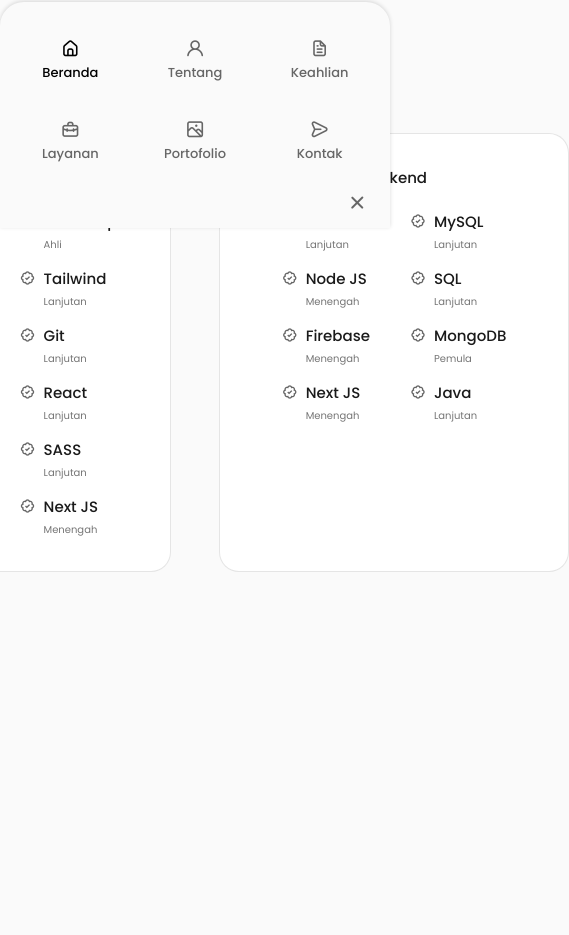
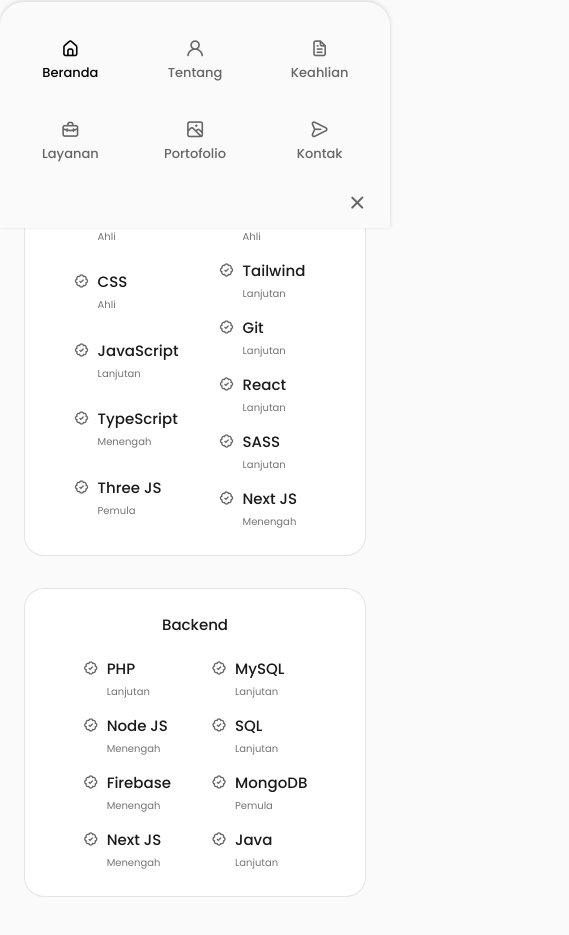
Before and after one commit to fifovalle/WEBSITE-PORTOFOLIO-PRIBADI-VERSI-6.0, a React (Create React App) app: page / in a window 390 px wide. Shown: the part 1460-2395 px from the top of the page, 569 px wide, since content can reach past the window. Before the commit the page ends 2144 px from the top, so only its background shows below. Built offline with nearby package versions, Linux system fonts and the light colour scheme.

Commit message:
Menambahkan responsive

```diff
--- a/src/components/keahlian/keahlian.css
+++ b/src/components/keahlian/keahlian.css
@@ -49,3 +49,30 @@
 .tingkat__keahlian {
     font-size: var(--ukuran-font-kecil-sekali);
 }
+
+@media screen and (max-width: 992px) {
+    .wadah__keahlian {
+        grid-template-columns: max-content;
+        row-gap: 2rem;
+    }
+}
+
+@media screen and (max-width: 576px) {
+    .wadah__keahlian {
+        grid-template-columns: 1fr;
+    }
+
+    .konten__keahlian {
+        padding: 1.5rem;
+    }
+}
+
+@media screen and (max-width: 350px) {
+    .kotak__keahlian {
+        column-gap: 1.25rem;
+    }
+
+    .nama__keahlian {
+        font-size: var(--ukuran-font-kecil);
+    }
+}
```
